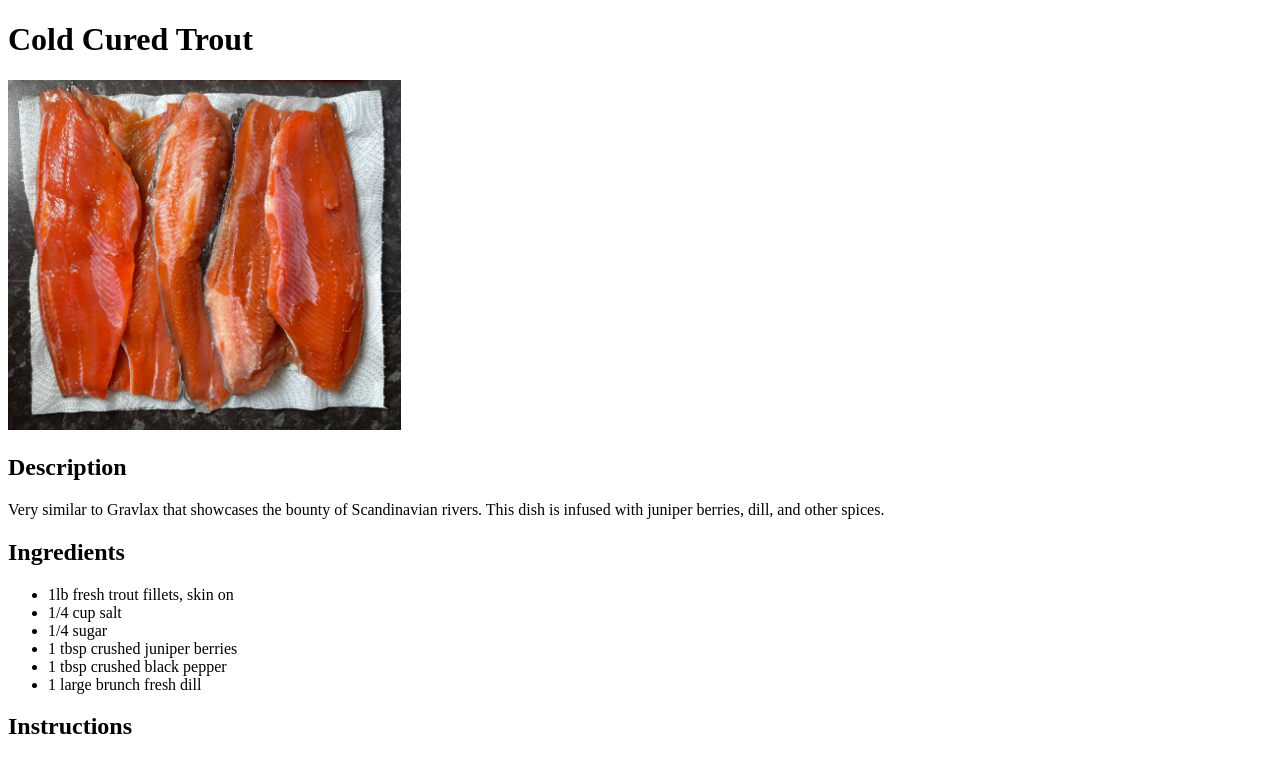
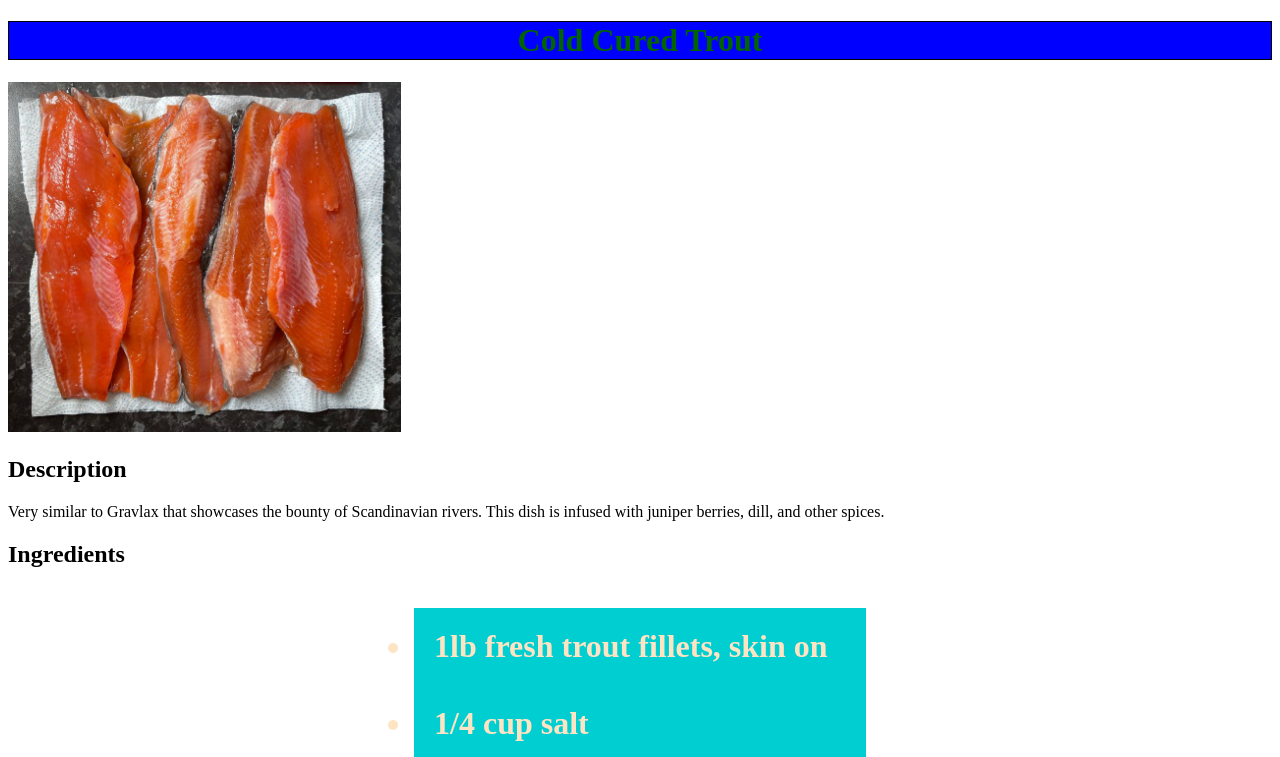
Before and after one commit to stev5413/odin-recipes, a plain HTML site: page recipes/cctrout.html in a window 1280 px wide. Shown: the top 757 px of the page. Drawn offline with Linux system fonts and the light colour scheme.

Commit message:
Addition of css
Created and linked CSS file to multi html files

```diff
--- a/recipes/cctrout.html
+++ b/recipes/cctrout.html
@@ -3,6 +3,7 @@
 <head>
     <meta charset="UTF-8">
     <meta name="viewport" content="width=device-width, initial-scale=1.0">
+    <link rel="stylesheet" href="../styles.css">
     <title>Cold Cured Trout</title>
 </head>
 <body>
@@ -12,12 +13,12 @@
     <p>Very similar to Gravlax that showcases the bounty of Scandinavian rivers.  This dish is infused with juniper berries, dill, and other spices.</p>
     <h2>Ingredients</h2>
         <ul>
-            <li>1lb fresh trout fillets, skin on</li>
-            <li>1/4 cup salt</li>
-            <li>1/4 sugar</li>
-            <li>1 tbsp crushed juniper berries</li>
-            <li>1 tbsp crushed black pepper</li>
-            <li>1 large brunch fresh dill</li>
+            <li class="trout">1lb fresh trout fillets, skin on</li>
+            <li class="trout">1/4 cup salt</li>
+            <li class="trout">1/4 sugar</li>
+            <li class="trout">1 tbsp crushed juniper berries</li>
+            <li class="trout">1 tbsp crushed black pepper</li>
+            <li class="trout">1 large brunch fresh dill</li>
         </ul>
     <h2>Instructions</h2>
         <ol>
--- /dev/null
+++ b/styles.css
@@ -0,0 +1,40 @@
+h1 {
+    text-align: center;
+    border: 1px solid black;
+    color: darkgreen;
+    background-color: blue;
+}
+
+ul {
+    display: table;
+    margin: 0 auto;
+    font-size: 32px;
+    padding: 20px;
+    border-color: black;
+    border-width: 10px;
+
+}
+
+li {
+
+    padding: 20px;
+
+}
+
+.trout {
+    background-color: darkturquoise;
+    color: bisque;
+    font-weight:600;
+}
+
+.lox {
+    border: 10px solid #555;
+    align-items: center;
+    margin: 10px;
+    padding: 10px;
+}
+
+/* ul {
+    text-align: center;
+    list-style-position: inside;
+} */
```
Also changed, not shown: index.html (+2 -1 lines), recipes/gravlax.html (+1 -0 lines).
